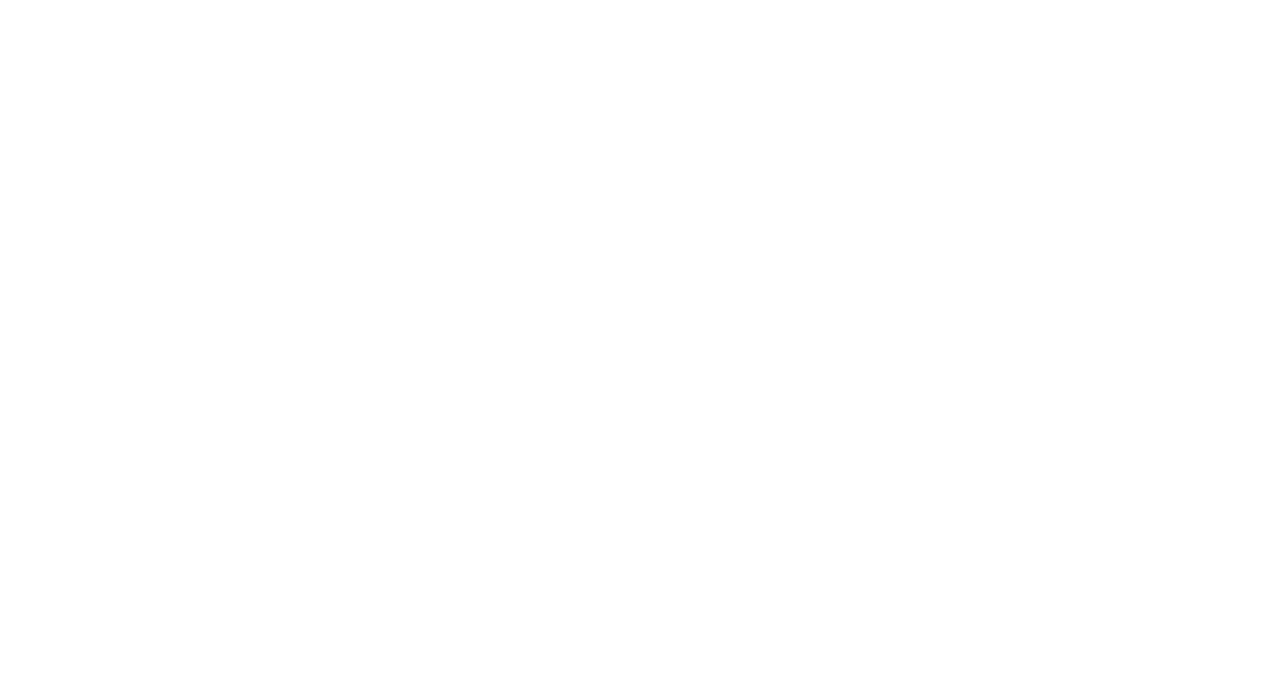
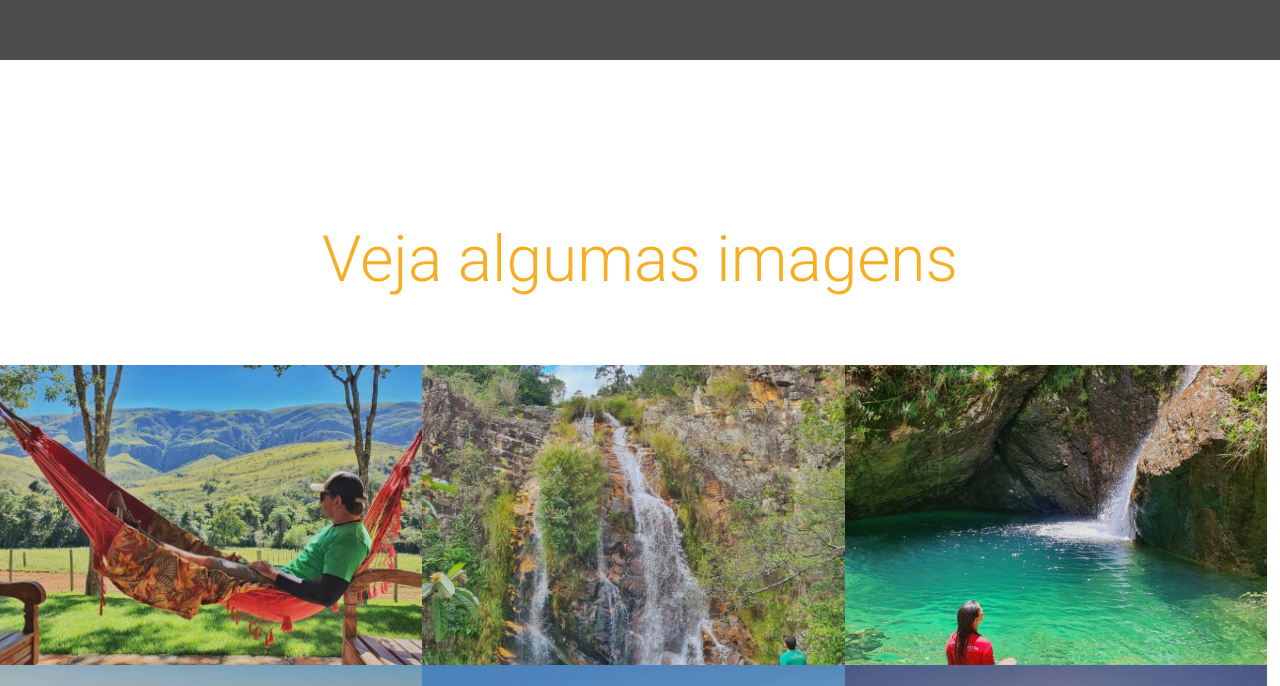
Before and after one commit to matheusw33/trem-da-canastra, a React (Create React App) app: page / in a window 1280 px wide. Shown: the part 1540-2226 px from the top of the page. Built offline with nearby package versions, Linux system fonts and the light colour scheme; a web font is replaced by a local one.

Commit message:
tirando efeito da seção Galeria

```diff
--- a/src/App.js
+++ b/src/App.js
@@ -22,7 +22,7 @@
       <Atrativos />
       <Descricao efeito='fade-top' />
       <Roteiros efeito='fade-top' />
-      <Galeria efeito='fade-top' />
+      <Galeria />
       <Contato efeito='fade-top' />
       <Footer efeito='fade-top' />
     </div>
```
